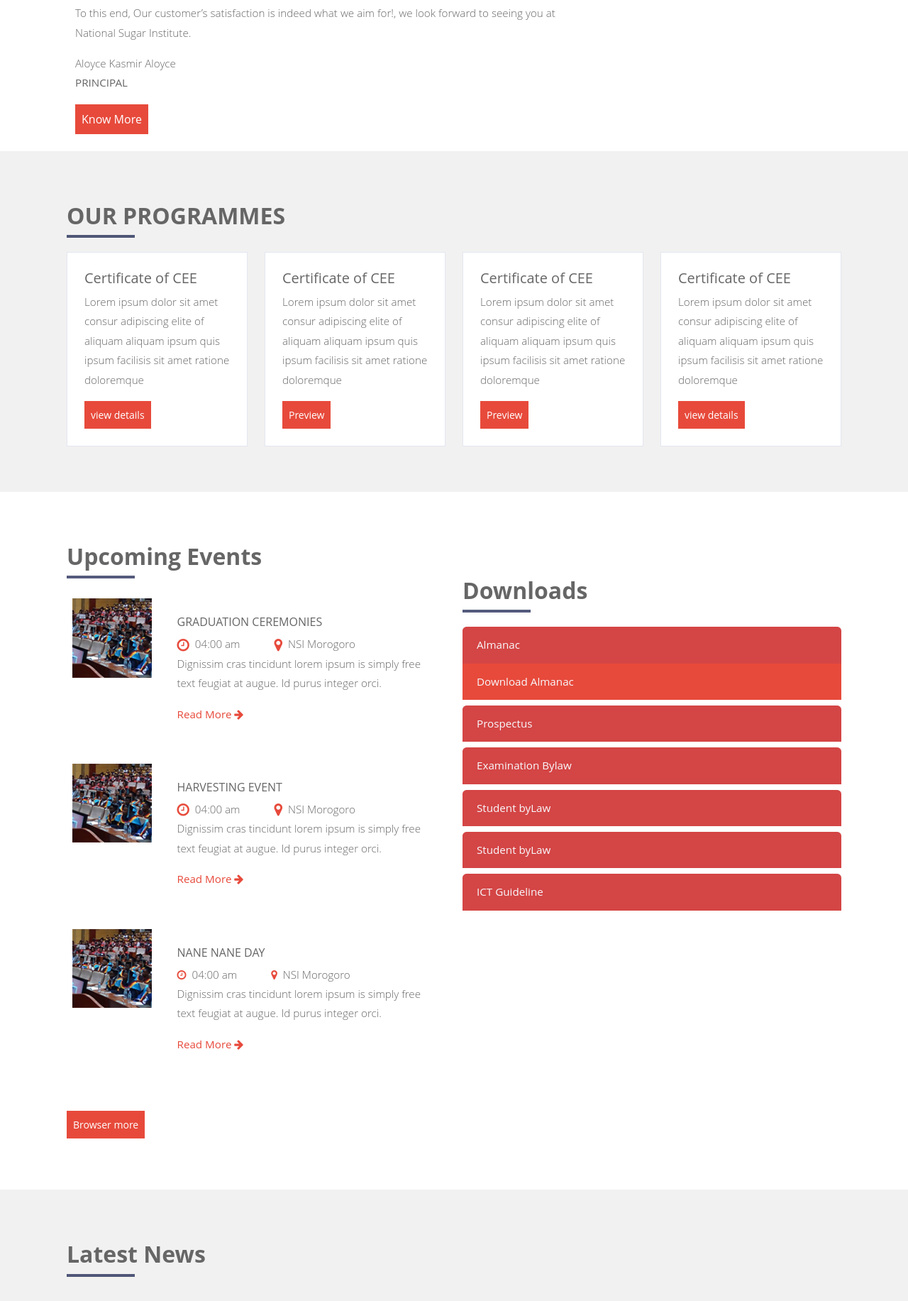
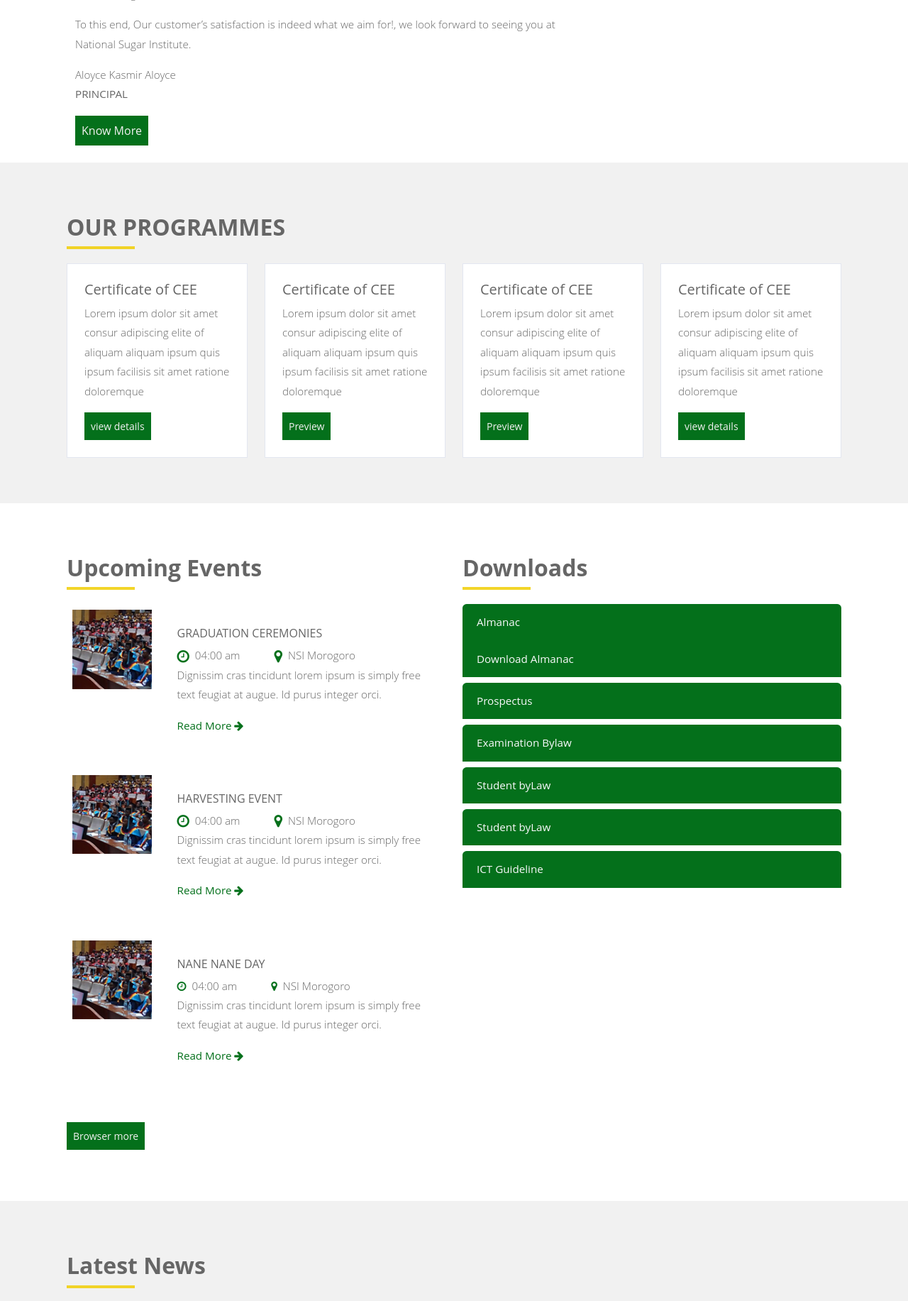
Before and after one commit to luggiestar/nsi, a Django app: page / in a window 1280 px wide, after a click on "Almanac". Shown: the part 1300-3133 px from the top of the page at 71% size. Run offline with Django 3.2, Linux system fonts and the light colour scheme; some libraries are stand-ins or nearby versions.

Commit message:
change color theme

```diff
--- a/static/css/scss/style.css
+++ b/static/css/scss/style.css
@@ -20,12 +20,21 @@ body {
   color: #d3d6d9;
 }
 
+.text-dark-green {
+  color: #04701b !important;
+}
+
 .bg-info-c {
   background-color: #00181c;
 }
 
 .bg-dark-blue {
   background-color: #202c45;
+}
+
+.bg-dark-green {
+  background-color: #04701b;
+  color: #d3d6d9;
 }
 
 .navbar-nav .nav-item a {
@@ -64,6 +73,11 @@ body {
 .btn {
   border-radius: 0px;
   padding: 8px;
+}
+
+.btn-dark-green {
+  background-color: #04701b;
+  color: #f1f1f1;
 }
 
 .border {
@@ -92,7 +106,7 @@ img {
 }
 
 .header-line-1 {
-  border-bottom: 4px solid rgba(7, 17, 65, 0.685);
+  border-bottom: 4px solid rgba(241, 206, 5, 0.856);
   width: 6rem;
   margin-bottom: 20px;
 }
@@ -118,7 +132,7 @@ img {
   -webkit-transition: 0.2s ease-in;
   transition: 0.2s ease-in;
   background-color: #f3f2f2;
-  background-color: #d44545;
+  background-color: #04701b;
   /* box-shadow: 0px 0px 1px 2px rgb(199, 199, 199); */
 }
 
--- a/static/css/scss/style.scss
+++ b/static/css/scss/style.scss
@@ -1,3 +1,5 @@
+$green:rgb(4, 112, 27);
+
 body {
     line-height: 1.8;
     color: #666;
@@ -20,6 +22,10 @@ body {
     color: #d3d6d9;
 }
 
+.text-dark-green {
+    color: $green !important;
+}
+
 .bg-info-c {
     background-color: #00181c;
 }
@@ -27,6 +33,12 @@ body {
 .bg-dark-blue {
     background-color: #202c45;
 }
+
+.bg-dark-green {
+    background-color: $green;
+    color: #d3d6d9;
+}
+
 
 .navbar-nav .nav-item a{
     color: #22293d;
@@ -60,6 +72,11 @@ body {
 .btn {
     border-radius: 0px;
     padding: 8px;
+}
+
+.btn-dark-green {
+    background-color: $green;
+    color: #f1f1f1;
 }
 
 .border {
@@ -85,7 +102,7 @@ img {
 }
 
 .header-line-1 {
-    border-bottom: 4px solid rgba(7, 17, 65, 0.685);
+    border-bottom: 4px solid rgba(241, 206, 5, 0.856);
     width: 6rem;
     margin-bottom: 20px;
 }
@@ -104,7 +121,7 @@ img {
     border: none;
     transition: 0.2s ease-in;
     background-color: rgb(243, 242, 242);
-    background-color: rgb(212, 69, 69);
+    background-color: $green;
     /* box-shadow: 0px 0px 1px 2px rgb(199, 199, 199); */
 }
 
--- a/templates/WEB/home.html
+++ b/templates/WEB/home.html
@@ -70,7 +70,7 @@
 <script src="https://cdn.jsdelivr.net/npm/bootstrap@4.6.1/dist/js/bootstrap.bundle.min.js"></script>
 <body class="bg-lightd">
     <section class="nav-top">
-        <div class="bg-dark-blue">
+        <div class="bg-dark-green pb-3">
             <div class="container d-flex justify-content-between">
                 <div class="pt-2 contact">
                     <div class="d-flex">
@@ -106,21 +106,21 @@
             </div>
         </div>
     </section>
-    <nav class="navbar navbar-expand-sm navbar-light bg-light sticky-top" id="nav-color-change">
+    <nav class="navbar navbar-expand-sm navbar-light bg-dark-green sticky-top" id="nav-color-change">
         <button class="navbar-toggler text-white" type="button" data-bs-toggle="collapse" data-bs-target="#navbarSupportedContent" aria-controls="navbarSupportedContent" aria-expanded="false" aria-label="Toggle navigation">
             <span class="navbar-toggler-icon"></span>
         </button>
         <div class="d-flex social-media-mobile">
-            <span><a class="text-white mr-3" href="#" ><i class="fa fa-facebook text-danger"></i></a></span>
-            <span><a class="text-white mr-3" href="#" ><i class="fa fa-twitter text-danger"></i></a></span>
-            <span><a class="text-white mr-3" href="#" ><i class="fa fa-youtube text-danger"></i></a></span>
+            <span><a class="text-white mr-3" href="#" ><i class="fa fa-facebook text-dark-green "></i></a></span>
+            <span><a class="text-white mr-3" href="#" ><i class="fa fa-twitter text-dark-green "></i></a></span>
+            <span><a class="text-white mr-3" href="#" ><i class="fa fa-youtube text-dark-green "></i></a></span>
         </div>
         <div  class="collapse navbar-collapse" id="navbarSupportedContent">
             <!-- Links -->
             <div  class="d-flex justify-content-center container main">
                 <ul class="navbar-nav">
                     <li class="nav-item">
-                        <a class="nav-link active-link" href="#"><span>Home</span></a>
+                        <a class="nav-link active-link text-light" href="#"><span>Home</span></a>
 <!--                        <ul class="sub">-->
 <!--                            <div class="container">-->
 <!--                                <div class="row">-->
@@ -134,35 +134,35 @@
                     </li>
 
                     <li class="nav-item">
-                        <a class="nav-link" href="#"><span>About Us</span></a>
+                        <a class="nav-link text-light" href="#"><span>About Us</span></a>
 <!--                        <ul class="sub">-->
 <!--                            <li>This is Abou sub</li>-->
 <!--                        </ul>-->
                     </li>
 
                     <li class="nav-item">
-                        <a class="nav-link" href="#"><span>Programmes</span></a>
+                        <a class="nav-link text-light" href="#"><span>Programmes</span></a>
 <!--                        <ul class="sub">-->
 <!--                            <li>This is programme sub</li>-->
 <!--                        </ul>-->
                     </li>
 
                     <li class="nav-item">
-                        <a class="nav-link" href="https://kachs.ac.tz/webmail"><span>Admission</span></a>
+                        <a class="nav-link text-light" href="https://kachs.ac.tz/webmail"><span>Admission</span></a>
 <!--                        <ul class="sub">-->
 <!--                            <li>This is Admission sub</li>-->
 <!--                        </ul>-->
                     </li>
 
                     <li class="nav-item">
-                        <a class="nav-link" href="#"><span>Services</span></a>
+                        <a class="nav-link text-light" href="#"><span>Services</span></a>
 <!--                        <ul class="sub">-->
 <!--                            <li>This is Services sub</li>-->
 <!--                        </ul>-->
                     </li>
 
-                    <li class="nav-item">
-                        <a class="nav-link dropdown" href="#"><span>Research</span></a>
+                    <li class="nav-item text-light">
+                        <a class="nav-link dropdown text-light" href="#"><span>Research</span></a>
 <!--                        <ul class="sub">-->
 <!--                            <li>This is Research sub</li>-->
 <!--                        </ul>-->
@@ -170,12 +170,12 @@
 
                     <!-- Dropdown -->
                     <li class="nav-item dropdown">
-                        <a class="nav-link" href="#" id="about-us" data-toggle="dropdown">
+                        <a class="nav-link text-light" href="#" id="about-us" data-toggle="dropdown">
                         <span>Media Center</span>
                         </a>
                     </li>
                     <li class="nav-item">
-                        <a class="nav-link" href="{% url 'WEB:login' %}"><span>Login</span></a>
+                        <a class="nav-link text-light" href="{% url 'WEB:login' %}"><span>Login</span></a>
                     </li>
                 </ul>
             </div>
@@ -187,7 +187,7 @@
         <div class="text-center mt-5">
             <h3>EDUCATION FOR EVERYONE</h3>
             <h5>Tanzania Ya Viwanda</h5>
-            <a class="btn btn-danger shadow-sm">Start Applcation</a>
+            <a class="btn btn-dark-green shadow-sm">Start Applcation</a>
         </div>
     </header>
     <!-- main body -->
@@ -234,7 +234,7 @@
 
 
                     <div>
-                        <button type="button" class="btn btn-danger" data-toggle="modal" data-target="#knowMore">Know More</button>
+                        <button type="button" class="btn btn-dark-green" data-toggle="modal" data-target="#knowMore">Know More</button>
 
                     </div>
                 </div>
@@ -261,28 +261,28 @@
                         <div class="bg-white p-4 border">
                             <h5 class="">Certificate of CEE</h5>
                             Lorem ipsum dolor sit amet consur adipiscing elite of aliquam aliquam ipsum quis ipsum facilisis sit amet ratione doloremque</p>
-                            <button class="btn btn-danger btn-sm" href="#">view details</button>
+                            <button class="btn btn-dark-green btn-sm" href="#">view details</button>
                         </div>
                     </div>
                     <div class="col-md-3 col-xl-3 pb-3">
                         <div class="bg-white p-4 border">
                             <h5 class="">Certificate of CEE</h5>
                             Lorem ipsum dolor sit amet consur adipiscing elite of aliquam aliquam ipsum quis ipsum facilisis sit amet ratione doloremque</p>
-                            <button class="btn btn-danger btn-sm" href="#">Preview</button>
+                            <button class="btn btn-dark-green btn-sm" href="#">Preview</button>
                         </div>
                     </div>
                     <div class="col-md-3 col-xl-3 pb-3">
                         <div class="bg-white p-4 border">
                             <h5 class="">Certificate of CEE</h5>
                             Lorem ipsum dolor sit amet consur adipiscing elite of aliquam aliquam ipsum quis ipsum facilisis sit amet ratione doloremque</p>
-                            <button class="btn btn-danger btn-sm" href="#">Preview</button>
+                            <button class="btn btn-dark-green btn-sm" href="#">Preview</button>
                         </div>
                     </div>
                     <div class="col-md-3 col-xl-3 pb-3">
                         <div class="bg-white p-4 border">
                             <h5 class="">Certificate of CEE</h5>
                             Lorem ipsum dolor sit amet consur adipiscing elite of aliquam aliquam ipsum quis ipsum facilisis sit amet ratione doloremque</p>
-                            <button class="btn btn-danger btn-sm" href="#">view details</button>
+                            <button class="btn btn-dark-green btn-sm" href="#">view details</button>
                         </div>
                     </div>
                 </div>
@@ -308,11 +308,11 @@
                             <div class="col-md-9 col-xl-9 p-4">
                                 <h6>GRADUATION CEREMONIES</h6>
                                 <div class="d-flex">
-                                    <span><i class="fa fa-clock fa-lg text-danger mr-1"></i> 04:00 am</span>
-                                    <span><i class="fa fa-map-marker fa-lg pl-5 text-danger mr-1"></i> NSI Morogoro</span>
+                                    <span><i class="fa fa-clock fa-lg text-dark-green  mr-1"></i> 04:00 am</span>
+                                    <span><i class="fa fa-map-marker fa-lg pl-5 text-dark-green  mr-1"></i> NSI Morogoro</span>
                                 </div>
                                 <p>Dignissim cras tincidunt lorem ipsum is simply free text feugiat at augue. Id purus integer orci.</p>
-                                <span class="text-danger"><b>Read More <i class="fa fa-arrow-right"></i> </b></span>
+                                <span class="text-dark-green "><b>Read More <i class="fa fa-arrow-right"></i> </b></span>
                             </div>
                         </div>
                     </div>
@@ -328,11 +328,11 @@
                             <div class="col-md-9 col-xl-9 p-4">
                                 <h6>HARVESTING EVENT</h6>
                                 <div class="d-flex">
-                                    <span><i class="fa fa-clock fa-lg text-danger mr-1"></i> 04:00 am</span>
-                                    <span><i class="fa fa-map-marker fa-lg pl-5 text-danger mr-1"></i> NSI Morogoro</span>
+                                    <span><i class="fa fa-clock fa-lg text-dark-green  mr-1"></i> 04:00 am</span>
+                                    <span><i class="fa fa-map-marker fa-lg pl-5 text-dark-green  mr-1"></i> NSI Morogoro</span>
                                 </div>
                                 <p>Dignissim cras tincidunt lorem ipsum is simply free text feugiat at augue. Id purus integer orci.</p>
-                                <span class="text-danger"><b>Read More <i class="fa fa-arrow-right"></i></b></span>
+                                <span class="text-dark-green "><b>Read More <i class="fa fa-arrow-right"></i></b></span>
                             </div>
                         </div>
                     </div>
@@ -348,55 +348,55 @@
                             <div class="col-md-9 col-xl-9 p-4">
                                 <h6>NANE NANE DAY</h6>
                                 <div class="d-flex">
-                                    <span><i class="fa fa-clock text-danger mr-1"></i> 04:00 am</span>
-                                    <span><i class="fa fa-map-marker pl-5 text-danger mr-1"></i> NSI Morogoro</span>
+                                    <span><i class="fa fa-clock text-dark-green  mr-1"></i> 04:00 am</span>
+                                    <span><i class="fa fa-map-marker pl-5 text-dark-green  mr-1"></i> NSI Morogoro</span>
                                 </div>
                                 <p>Dignissim cras tincidunt lorem ipsum is simply free text feugiat at augue. Id purus integer orci.</p>
-                                <span class="text-danger"><b>Read More <i class="fa fa-arrow-right"></i></b></span>
+                                <span class="text-dark-green "><b>Read More <i class="fa fa-arrow-right"></i></b></span>
                             </div>
                         </div>
                     </div>
-                    <a class="btn btn-danger btn-sm mt-5">Browser more</a>
+                    <a class="btn btn-dark-green btn-sm mt-5">Browser more</a>
                 </div>
                 <div class="col-md-6 col-xl-6">
                     <!-- header -->
-                    <h2 class="fw-700 heading-text mt-5">Downloads</h2>
+                    <h2 class="fw-700 heading-text">Downloads</h2>
                     <!-- line -->
                     <div class="header-line-1"></div>
                     <div class="list-group">
                         <div class="list-group-item text-light" aria-expanded="false" data-bs-toggle="collapse" data-bs-target="#almanac">  <strong>Almanac</strong></div>
                         <div class="collapse" id="almanac">
-                            <div class="list-group-item bg-danger">  <strong class="text-light">Download Almanac</strong></div>
+                            <div class="list-group-item bg-dark-green">  <strong class="text-light">Download Almanac</strong></div>
                         </div>
                     </div>
                     <div class="list-group mt-2">
                         <div class="list-group-item text-light" aria-expanded="false" data-bs-toggle="collapse" data-bs-target="#prospectus">  <strong>Prospectus</strong></div>
                         <div class="collapse" id="prospectus">
-                            <div class="list-group-item bg-danger">  <strong class="text-light">Download Prospectus</strong></div>
+                            <div class="list-group-item bg-dark-green">  <strong class="text-light">Download Prospectus</strong></div>
                         </div>
                     </div>
                     <div class="list-group mt-2">
                         <div class="list-group-item text-light" aria-expanded="false" data-bs-toggle="collapse" data-bs-target="#exambylaw">  <strong>Examination Bylaw</strong></div>
                         <div class="collapse" id="exambylaw">
-                            <div class="list-group-item bg-danger">  <strong class="text-light">Download Examination Bylaws</strong></div>
+                            <div class="list-group-item bg-dark-green">  <strong class="text-light">Download Examination Bylaws</strong></div>
                         </div>
                     </div>
                     <div class="list-group mt-2">
                         <div class="list-group-item text-light" aria-expanded="false" data-bs-toggle="collapse" data-bs-target="#studentbylaw">  <strong>Student byLaw</strong></div>
                         <div class="collapse" id="studentbylaw">
-                            <div class="list-group-item bg-danger">  <strong class="text-light">Download Student byLaws</strong></div>
+                            <div class="list-group-item bg-dark-green">  <strong class="text-light">Download Student byLaws</strong></div>
                         </div>
                     </div>
                     <div class="list-group mt-2">
                         <div class="list-group-item text-light" aria-expanded="false" data-bs-toggle="collapse" data-bs-target="#fee-structure">  <strong>Student byLaw</strong></div>
                         <div class="collapse" id="fee-structure">
-                            <div class="list-group-item bg-danger">  <strong class="text-light">Download Fee Structure</strong></div>
+                            <div class="list-group-item bg-dark-green">  <strong class="text-light">Download Fee Structure</strong></div>
                         </div>
                     </div>
                     <div class="list-group mt-2">
                         <div class="list-group-item text-light" aria-expanded="false" data-bs-toggle="collapse" data-bs-target="#ict-guideline">  <strong>ICT Guideline</strong></div>
                         <div class="collapse" id="ict-guideline">
-                            <div class="list-group-item bg-danger">  <strong class="text-light">Download ICT Guideline</strong></div>
+                            <div class="list-group-item bg-dark-green">  <strong class="text-light">Download ICT Guideline</strong></div>
                         </div>
                     </div>
                 </div>
@@ -432,7 +432,7 @@
                                     </div>
                                     Lorem ipsum dolor sit amet consur adipiscing elite of aliquam aliquam ipsum quis ipsum facilisis sit amet ratione doloremque</p>
                                 </div>
-                                <span class="text-danger"><i class="fa fa-arrow-right text-danger"></i> <b>Read More</b></span>
+                                <span class="text-dark-green "><i class="fa fa-arrow-right text-dark-green "></i> <b>Read More</b></span>
                             </div>
                         </div>
                     </div>
@@ -456,7 +456,7 @@
                                     </div>
                                     Lorem ipsum dolor sit amet consur adipiscing elite of aliquam aliquam ipsum quis ipsum facilisis sit amet ratione doloremque</p>
                                 </div>
-                                <span class="text-danger"><i class="fa fa-arrow-right text-danger"></i> <b>Read More</b></span>
+                                <span class="text-dark-green "><i class="fa fa-arrow-right text-dark-green "></i> <b>Read More</b></span>
                             </div>
                         </div>
                     </div>
@@ -480,14 +480,14 @@
                                     </div>
                                     Lorem ipsum dolor sit amet consur adipiscing elite of aliquam aliquam ipsum quis ipsum facilisis sit amet ratione doloremque</p>
                                 </div>
-                                <span class="text-danger"><i class="fa fa-arrow-right text-danger"></i> <b>Read More</b></span>
+                                <span class="text-dark-green "><i class="fa fa-arrow-right text-dark-green "></i> <b>Read More</b></span>
                             </div>
                         </div>
                     </div>
                 </div>
                 <div class="row justify-content-center">
                     <div>
-                        <a class="btn btn-danger btn-sm mt-5 center-item">Browser more</a>
+                        <a class="btn btn-dark-green btn-sm mt-5 center-item">Browser more</a>
                     </div>
                 </div>
             </div>
@@ -552,7 +552,7 @@
     </div>
 </footer>
 <!-- copyright footer -->
-<div class="bg-dark-blue copyright">
+<div class="bg-dark-green copyright">
     <div class="container pt-3">
         <div class="d-flex justify-content-between">
             <p class="text-light text-center text-mobile">&copy; 2020 NSI. All Rights Reserved.</p>
@@ -609,18 +609,6 @@ $(function() {
     )
 });
 
-$(document).ready(function(){
-    $(window).scroll(function(){
-  	    var scroll = $(window).scrollTop();
-	    if (scroll > 300) {
-	        $("#nav-color-change").css("background" , "blue");
-	    }
-
-	    else{
-		    $("#nav-color-change").css("color" , "#333");
-	    }
-    })
-})
 </script>
 
 <script type="text/javascript">
```
Also changed, not shown: other parts of static/css/scss/style.css (+26 -18 lines), other parts of static/css/scss/style.scss (+16 -9 lines), 1 other file.
